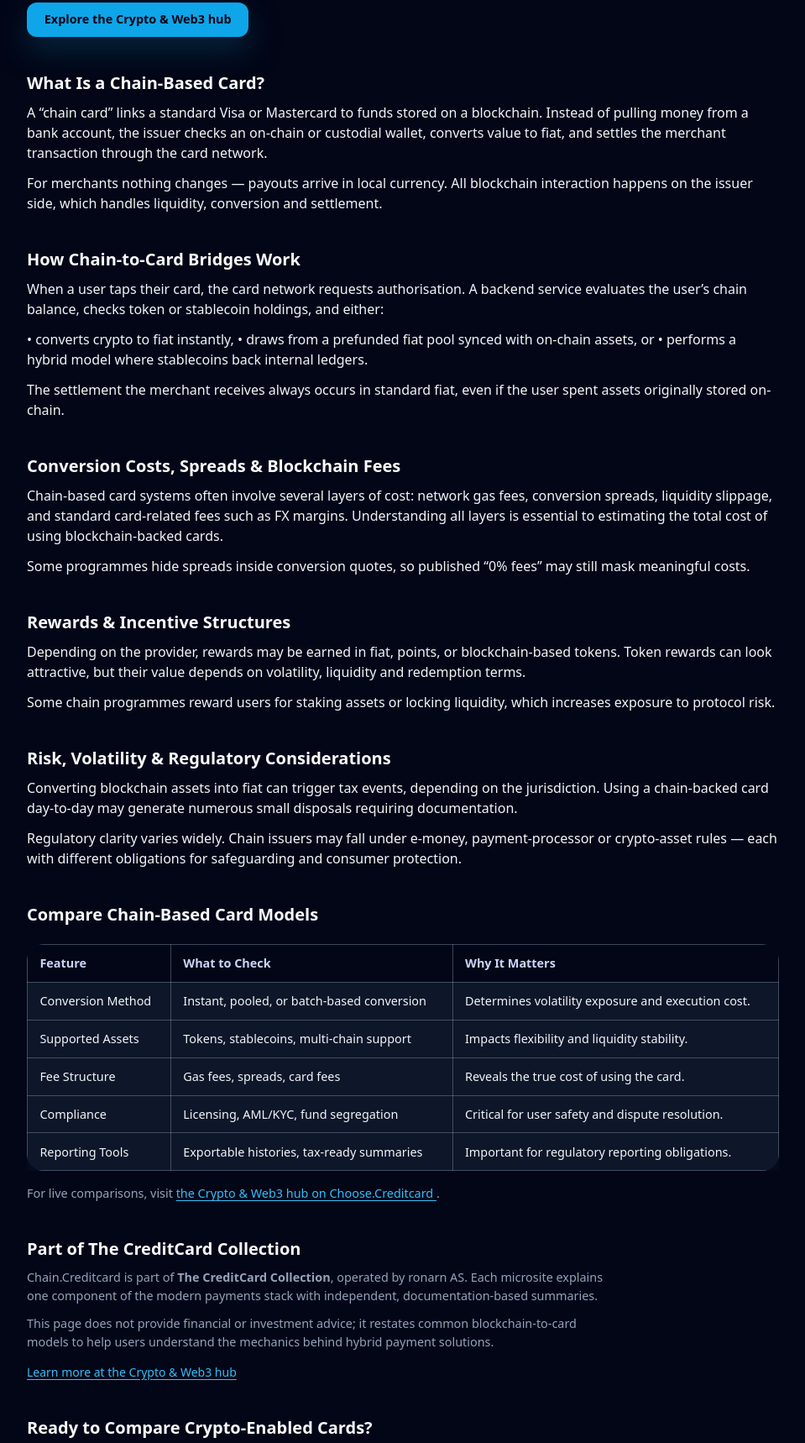
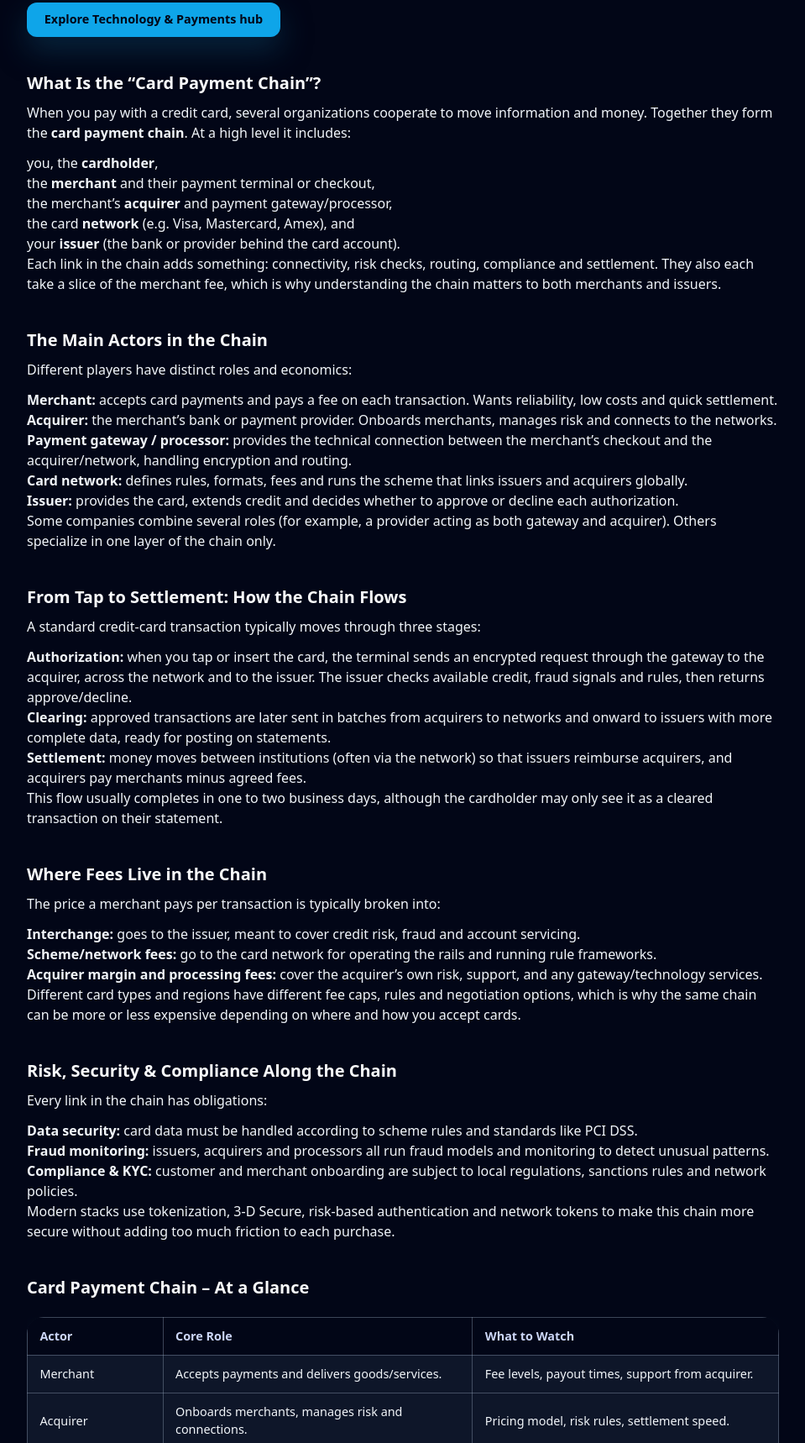
Before and after one commit to ChooseCreditCard/chain.creditcard, a plain HTML site: page index.html in a window 1280 px wide. Shown: the part 384-2102 px from the top of the page at 84% size, without its empty margins (160-1119 px from the left). Drawn offline with nearby package versions, Linux system fonts and the light colour scheme.

Commit message:
Update index.html

```diff
--- a/index.html
+++ b/index.html
@@ -4,22 +4,22 @@
   <meta charset="UTF-8" />
   <meta name="viewport" content="width=device-width, initial-scale=1" />
 
-  <title>Chain.Creditcard – Blockchain Settlement & Card Payments Explained</title>
-  <meta name="description" content="Understand how blockchain value can be bridged into card payments: conversion models, stablecoins, settlement flows and risks." />
+  <title>Chain.Creditcard – Card Payment Chains & Processing Explained</title>
+  <meta name="description" content="Plain-language explainer of the card payment chain: cardholder, merchant, acquirer, network, issuer and processors. How authorization, clearing and settlement work – and where fees appear." />
   <meta name="robots" content="index,follow" />
   <link rel="canonical" href="https://chain.creditcard/" />
 
   <!-- Open Graph -->
-  <meta property="og:title" content="Chain.Creditcard – Blockchain Settlement & Card Payments" />
-  <meta property="og:description" content="Learn how blockchain-based balances, tokens and stablecoins are converted into fiat to fund everyday card payments." />
+  <meta property="og:title" content="Chain.Creditcard – How Card Payment Chains Work" />
+  <meta property="og:description" content="Independent overview of the payment chain behind every card transaction: the actors, the data flow and the money flow from tap to settlement." />
   <meta property="og:type" content="website" />
   <meta property="og:url" content="https://chain.creditcard/" />
   <meta property="og:image" content="https://choose.creditcard/preview.png?utm_source=chain.creditcard&utm_medium=referral&utm_campaign=og_image" />
 
   <!-- Twitter -->
   <meta name="twitter:card" content="summary_large_image" />
-  <meta name="twitter:title" content="Chain.Creditcard – Blockchain & Card Payment Flows" />
-  <meta name="twitter:description" content="Independent overview of blockchain-to-card payment routing, conversion, fees and compliance." />
+  <meta name="twitter:title" content="Chain.Creditcard – Card Payment Chains Explained" />
+  <meta name="twitter:description" content="Learn the roles of issuer, acquirer, processor and network in the card payment chain, in neutral, technical language." />
   <meta name="twitter:image" content="https://choose.creditcard/preview.png?utm_source=chain.creditcard&utm_medium=referral&utm_campaign=twitter_image" />
 
   <!-- GA4 -->
@@ -31,196 +31,300 @@
     gtag('config', 'G-64FE63JQ3H');
   </script>
 
+  <!-- Tailwind for utility classes -->
   <script src="https://cdn.tailwindcss.com"></script>
+
+  <!-- Shared minisite styles -->
   <link rel="stylesheet" href="./styles.css" />
 </head>
+
 <body class="bg-slate-950 text-slate-100">
-
   <header class="site-header">
     <div class="nav-inner max-w-6xl">
       <div class="brand">
         <div class="cc-logo">CC</div>
         <div class="brand-text">
           <div class="brand-title">Chain.Creditcard</div>
-          <div class="brand-subtitle">Blockchain Settlement & Card Payments</div>
+          <div class="brand-subtitle">Card Payment Chains & Processing</div>
         </div>
       </div>
-
       <nav class="nav-links" aria-label="Page navigation">
         <a href="#overview">Overview</a>
-        <a href="#mechanics">How It Works</a>
-        <a href="#compare">Compare</a>
+        <a href="#actors">Key Actors</a>
+        <a href="#flow">Payment Flow</a>
       </nav>
     </div>
   </header>
 
   <main class="cc-page">
-
+    <!-- Breadcrumb -->
     <div class="cc-breadcrumb">
-      <a href="https://choose.creditcard/?utm_source=chain.creditcard&utm_medium=referral&utm_campaign=breadcrumb">
-        Home
-      </a> › Chain.Creditcard
+      <a href="https://choose.creditcard/?utm_source=chain.creditcard&utm_medium=referral&utm_campaign=breadcrumb">Home</a>
+      &nbsp;›&nbsp;
+      Chain.Creditcard
     </div>
 
-    <!-- HERO -->
+    <!-- Hero -->
     <section class="hero">
       <div class="hero-content">
-        <h1>How Blockchain Value Is Converted Into Card Payments</h1>
+        <h1>The Payment Chain Behind Every Card Transaction</h1>
         <p class="hero-lead">
-          Chain.Creditcard explains how blockchain-held value — tokens, stablecoins or on-chain balances — can be routed into traditional card payments using bridges, custodial wallets or settlement pools.
+          A simple tap at the terminal triggers a complex chain of messages between the merchant, acquirer,
+          network, issuer and processors. This page walks through the actors, the data flow and the money
+          flow — from authorization to final settlement.
         </p>
-
-        <a class="cta"
-           href="https://choose.creditcard/crypto/?utm_source=chain.creditcard&utm_medium=referral&utm_campaign=hero_cta">
-          Explore the Crypto & Web3 hub
+        <a class="cta" href="https://choose.creditcard/technology/?utm_source=chain.creditcard&utm_medium=referral&utm_campaign=hero_cta">
+          Explore Technology &amp; Payments hub
         </a>
       </div>
     </section>
 
-    <!-- OVERVIEW -->
+    <!-- Overview -->
     <section id="overview" class="section">
-      <h2>What Is a Chain-Based Card?</h2>
+      <h2>What Is the “Card Payment Chain”?</h2>
       <p>
-        A “chain card” links a standard Visa or Mastercard to funds stored on a blockchain. Instead of pulling money from a bank account, the issuer checks an on-chain or custodial wallet, converts value to fiat, and settles the merchant transaction through the card network.
+        When you pay with a credit card, several organizations cooperate to move information and money.
+        Together they form the <strong>card payment chain</strong>. At a high level it includes:
       </p>
+      <ul>
+        <li>you, the <strong>cardholder</strong>,</li>
+        <li>the <strong>merchant</strong> and their payment terminal or checkout,</li>
+        <li>the merchant’s <strong>acquirer</strong> and payment gateway/processor,</li>
+        <li>the card <strong>network</strong> (e.g. Visa, Mastercard, Amex), and</li>
+        <li>your <strong>issuer</strong> (the bank or provider behind the card account).</li>
+      </ul>
       <p>
-        For merchants nothing changes — payouts arrive in local currency. All blockchain interaction happens on the issuer side, which handles liquidity, conversion and settlement.
+        Each link in the chain adds something: connectivity, risk checks, routing, compliance and
+        settlement. They also each take a slice of the merchant fee, which is why understanding
+        the chain matters to both merchants and issuers.
       </p>
     </section>
 
-    <!-- MECHANICS -->
-    <section id="mechanics" class="section">
-      <h2>How Chain-to-Card Bridges Work</h2>
+    <!-- Actors -->
+    <section id="actors" class="section">
+      <h2>The Main Actors in the Chain</h2>
       <p>
-        When a user taps their card, the card network requests authorisation. A backend service evaluates the user’s chain balance, checks token or stablecoin holdings, and either:
+        Different players have distinct roles and economics:
       </p>
+      <ul>
+        <li>
+          <strong>Merchant:</strong> accepts card payments and pays a fee on each transaction.
+          Wants reliability, low costs and quick settlement.
+        </li>
+        <li>
+          <strong>Acquirer:</strong> the merchant’s bank or payment provider. Onboards merchants,
+          manages risk and connects to the networks.
+        </li>
+        <li>
+          <strong>Payment gateway / processor:</strong> provides the technical connection between
+          the merchant’s checkout and the acquirer/network, handling encryption and routing.
+        </li>
+        <li>
+          <strong>Card network:</strong> defines rules, formats, fees and runs the scheme that
+          links issuers and acquirers globally.
+        </li>
+        <li>
+          <strong>Issuer:</strong> provides the card, extends credit and decides whether to approve
+          or decline each authorization.
+        </li>
+      </ul>
       <p>
-        • converts crypto to fiat instantly,
-        • draws from a prefunded fiat pool synced with on-chain assets, or
-        • performs a hybrid model where stablecoins back internal ledgers.
-      </p>
-      <p>
-        The settlement the merchant receives always occurs in standard fiat, even if the user spent assets originally stored on-chain.
+        Some companies combine several roles (for example, a provider acting as both gateway and
+        acquirer). Others specialize in one layer of the chain only.
       </p>
     </section>
 
-    <!-- FEES -->
-    <section class="section">
-      <h2>Conversion Costs, Spreads & Blockchain Fees</h2>
+    <!-- Flow -->
+    <section id="flow" class="section">
+      <h2>From Tap to Settlement: How the Chain Flows</h2>
       <p>
-        Chain-based card systems often involve several layers of cost: network gas fees, conversion spreads, liquidity slippage, and standard card-related fees such as FX margins. Understanding all layers is essential to estimating the total cost of using blockchain-backed cards.
+        A standard credit-card transaction typically moves through three stages:
       </p>
+      <ol>
+        <li>
+          <strong>Authorization:</strong> when you tap or insert the card, the terminal sends
+          an encrypted request through the gateway to the acquirer, across the network and to the issuer.
+          The issuer checks available credit, fraud signals and rules, then returns approve/decline.
+        </li>
+        <li>
+          <strong>Clearing:</strong> approved transactions are later sent in batches from acquirers
+          to networks and onward to issuers with more complete data, ready for posting on statements.
+        </li>
+        <li>
+          <strong>Settlement:</strong> money moves between institutions (often via the network)
+          so that issuers reimburse acquirers, and acquirers pay merchants minus agreed fees.
+        </li>
+      </ol>
       <p>
-        Some programmes hide spreads inside conversion quotes, so published “0% fees” may still mask meaningful costs.
+        This flow usually completes in one to two business days, although the cardholder may only
+        see it as a cleared transaction on their statement.
       </p>
     </section>
 
-    <!-- REWARDS -->
+    <!-- Fees & economics -->
     <section class="section">
-      <h2>Rewards & Incentive Structures</h2>
+      <h2>Where Fees Live in the Chain</h2>
       <p>
-        Depending on the provider, rewards may be earned in fiat, points, or blockchain-based tokens. Token rewards can look attractive, but their value depends on volatility, liquidity and redemption terms.
+        The price a merchant pays per transaction is typically broken into:
       </p>
+      <ul>
+        <li>
+          <strong>Interchange:</strong> goes to the issuer, meant to cover credit risk, fraud and
+          account servicing.
+        </li>
+        <li>
+          <strong>Scheme/network fees:</strong> go to the card network for operating the rails
+          and running rule frameworks.
+        </li>
+        <li>
+          <strong>Acquirer margin and processing fees:</strong> cover the acquirer’s own risk,
+          support, and any gateway/technology services.
+        </li>
+      </ul>
       <p>
-        Some chain programmes reward users for staking assets or locking liquidity, which increases exposure to protocol risk.
+        Different card types and regions have different fee caps, rules and negotiation options,
+        which is why the same chain can be more or less expensive depending on where and how you accept cards.
       </p>
     </section>
 
-    <!-- RISK -->
+    <!-- Risk & security -->
     <section class="section">
-      <h2>Risk, Volatility & Regulatory Considerations</h2>
+      <h2>Risk, Security & Compliance Along the Chain</h2>
       <p>
-        Converting blockchain assets into fiat can trigger tax events, depending on the jurisdiction. Using a chain-backed card day-to-day may generate numerous small disposals requiring documentation.
+        Every link in the chain has obligations:
       </p>
+      <ul>
+        <li>
+          <strong>Data security:</strong> card data must be handled according to scheme rules and
+          standards like PCI DSS.
+        </li>
+        <li>
+          <strong>Fraud monitoring:</strong> issuers, acquirers and processors all run fraud models
+          and monitoring to detect unusual patterns.
+        </li>
+        <li>
+          <strong>Compliance & KYC:</strong> customer and merchant onboarding are subject to
+          local regulations, sanctions rules and network policies.
+        </li>
+      </ul>
       <p>
-        Regulatory clarity varies widely. Chain issuers may fall under e-money, payment-processor or crypto-asset rules — each with different obligations for safeguarding and consumer protection.
+        Modern stacks use tokenization, 3-D Secure, risk-based authentication and network tokens
+        to make this chain more secure without adding too much friction to each purchase.
       </p>
     </section>
 
-    <!-- COMPARISON TABLE -->
-    <section id="compare" class="section">
-      <h2>Compare Chain-Based Card Models</h2>
-
+    <!-- Comparison / table -->
+    <section class="section">
+      <h2>Card Payment Chain – At a Glance</h2>
       <div class="table-wrap">
         <table class="table">
           <thead>
             <tr>
-              <th>Feature</th>
-              <th>What to Check</th>
-              <th>Why It Matters</th>
+              <th>Actor</th>
+              <th>Core Role</th>
+              <th>What to Watch</th>
             </tr>
           </thead>
           <tbody>
             <tr>
-              <td>Conversion Method</td>
-              <td>Instant, pooled, or batch-based conversion</td>
-              <td>Determines volatility exposure and execution cost.</td>
+              <td>Merchant</td>
+              <td>Accepts payments and delivers goods/services.</td>
+              <td>Fee levels, payout times, support from acquirer.</td>
             </tr>
             <tr>
-              <td>Supported Assets</td>
-              <td>Tokens, stablecoins, multi-chain support</td>
-              <td>Impacts flexibility and liquidity stability.</td>
+              <td>Acquirer</td>
+              <td>Onboards merchants, manages risk and connections.</td>
+              <td>Pricing model, risk rules, settlement speed.</td>
             </tr>
             <tr>
-              <td>Fee Structure</td>
-              <td>Gas fees, spreads, card fees</td>
-              <td>Reveals the true cost of using the card.</td>
+              <td>Network</td>
+              <td>Runs the scheme, rules and message formats.</td>
+              <td>Rules changes, dispute processes, available features.</td>
             </tr>
             <tr>
-              <td>Compliance</td>
-              <td>Licensing, AML/KYC, fund segregation</td>
-              <td>Critical for user safety and dispute resolution.</td>
+              <td>Issuer</td>
+              <td>Provides cards and extends credit to cardholders.</td>
+              <td>Authorization logic, fraud controls, card features.</td>
             </tr>
             <tr>
-              <td>Reporting Tools</td>
-              <td>Exportable histories, tax-ready summaries</td>
-              <td>Important for regulatory reporting obligations.</td>
+              <td>Processor / Gateway</td>
+              <td>Technical connectivity between terminals and banks.</td>
+              <td>Reliability, uptime, routing options, integrations.</td>
             </tr>
           </tbody>
         </table>
       </div>
-
-      <p class="small">
-        For live comparisons, visit
-        <a href="https://choose.creditcard/crypto/?utm_source=chain.creditcard&utm_medium=referral&utm_campaign=comparison_section">
-          the Crypto & Web3 hub on Choose.Creditcard
+      <p class="small mt-3">
+        For a broader look at how card technology, virtual cards, wallets and crypto-linked rails fit in,
+        visit the
+        <a href="https://choose.creditcard/technology/?utm_source=chain.creditcard&utm_medium=referral&utm_campaign=comparison_section">
+          Technology &amp; Payments hub on Choose.Creditcard
         </a>.
       </p>
     </section>
 
-    <!-- COLLECTION -->
+    <!-- Cluster links -->
     <section class="section">
-      <h2>Part of The CreditCard Collection</h2>
-      <p class="small">
-        Chain.Creditcard is part of <strong>The CreditCard Collection</strong>, operated by ronarn AS. Each microsite explains one
-        component of the modern payments stack with independent, documentation-based summaries.
-      </p>
-      <p class="small">
-        This page does not provide financial or investment advice; it restates common blockchain-to-card models to help users understand the mechanics behind hybrid payment solutions.
-      </p>
-
-      <!-- REQUIRED SNIPPET -->
-      <div class="hub-link">
-        <a href="https://choose.creditcard/crypto/?utm_source=chain.creditcard&utm_medium=referral&utm_campaign=minisite_to_hub"
-           class="text-sm text-slate-600 hover:text-slate-900">
-          Learn more at the Crypto &amp; Web3 hub
+      <h2>Explore Related Payment-Rail & Technology Topics</h2>
+      <div class="cluster-grid">
+        <a class="cluster-card" href="https://meshpay.creditcard/?utm_source=chain.creditcard&utm_medium=referral&utm_campaign=cluster_meshpay">
+          <h3>MeshPay.Creditcard</h3>
+          <p>Networked payment routes and multi-acquirer setups.</p>
+        </a>
+        <a class="cluster-card" href="https://chainpay.creditcard/?utm_source=chain.creditcard&utm_medium=referral&utm_campaign=cluster_chainpay">
+          <h3>ChainPay.Creditcard</h3>
+          <p>How alternative payment chains and routing can work.</p>
+        </a>
+        <a class="cluster-card" href="https://defipay.creditcard/?utm_source=chain.creditcard&utm_medium=referral&utm_campaign=cluster_defipay">
+          <h3>DefiPay.Creditcard</h3>
+          <p>DeFi-style rails plugged into traditional card schemes.</p>
+        </a>
+        <a class="cluster-card" href="https://btcpay.creditcard/?utm_source=chain.creditcard&utm_medium=referral&utm_campaign=cluster_btcpay">
+          <h3>BTCPay.Creditcard</h3>
+          <p>Merchant-side crypto processing and the role of gateways.</p>
+        </a>
+        <a class="cluster-card" href="https://virtualpay.creditcard/?utm_source=chain.creditcard&utm_medium=referral&utm_campaign=cluster_virtualpay">
+          <h3>VirtualPay.Creditcard</h3>
+          <p>How virtual cards fit into the same underlying payment chain.</p>
         </a>
       </div>
     </section>
 
-    <!-- BOTTOM CTA -->
+    <!-- Collection section -->
     <section class="section">
-      <h2>Ready to Compare Crypto-Enabled Cards?</h2>
+      <h2>Part of The CreditCard Collection</h2>
       <p class="small">
-        Explore stablecoin cards, crypto conversion cards, hybrid settlement models and traditional travel/cashback cards — all on one platform.
+        Chain.Creditcard is part of <strong>The CreditCard Collection</strong> — a network of focused
+        minisites operated by ronarn AS. Each page explains one aspect of card usage or payment
+        infrastructure, then connects you to neutral comparison and knowledge hubs.
+      </p>
+      <p class="small">
+        This site is informational only. It does not provide financial advice, legal advice or
+        recommendations for specific acquirers, processors or networks. Always consult official
+        documentation and your own advisors before choosing providers.
       </p>
 
-      <a class="cta"
-         href="https://choose.creditcard/crypto/?utm_source=chain.creditcard&utm_medium=referral&utm_campaign=bottom_cta">
-        Go to the Crypto & Web3 hub
+      <!-- Hub snippet -->
+      <div class="hub-link">
+        <a href="https://choose.creditcard/technology/?utm_source=chain.creditcard&utm_medium=referral&utm_campaign=minisite_to_hub"
+           class="text-sm text-slate-400 hover:text-slate-200">
+          Learn more in the Technology &amp; Payments hub on Choose.Creditcard
+        </a>
+      </div>
+    </section>
+
+    <!-- Bottom CTA -->
+    <section class="section">
+      <h2>Want to See How Technology Shapes Card Products?</h2>
+      <p class="small">
+        Use Chain.Creditcard to understand the invisible rails behind your card. Then, head over
+        to the Technology &amp; Payments hub on Choose.Creditcard to explore how virtual cards,
+        wallets, tap-to-pay and crypto integrations build on the same underlying chain.
+      </p>
+      <a class="cta" href="https://choose.creditcard/technology/?utm_source=chain.creditcard&utm_medium=referral&utm_campaign=bottom_cta">
+        Go to Technology &amp; Payments hub
       </a>
     </section>
-
   </main>
 
   <footer class="mini-footer">
@@ -229,6 +333,5 @@
       Contact: <a href="mailto:support@cc.creditcard">support@cc.creditcard</a>
     </p>
   </footer>
-
 </body>
 </html>
```
